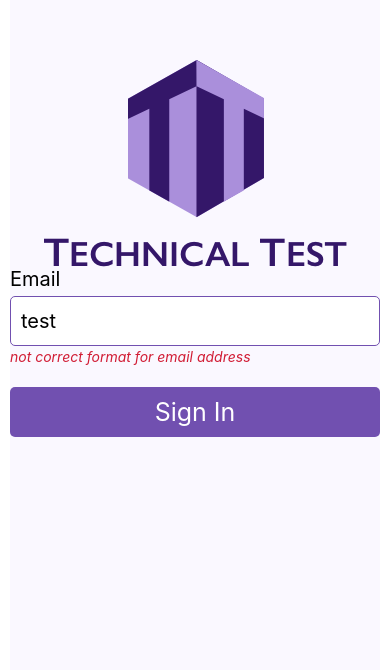
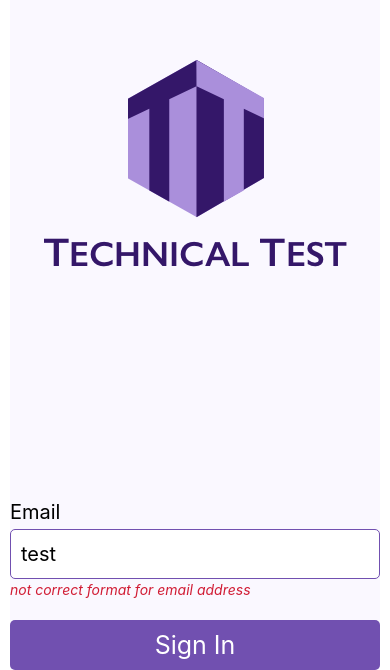
Before and after one commit to vananaz-systems/sampleloginform, a React Native app: screen / in a window 390 px wide. Shown: the part 174-844 px from the top of the page. Built offline with nearby package versions, Linux system fonts and the light colour scheme.

Commit message:
centerize logo

```diff
--- a/App.js
+++ b/App.js
@@ -13,8 +13,10 @@ export default class App extends React.Component {
         <View style={{
           alignItems: 'center',
           justifyContent: 'center',
+          flex: 1,
         }}>
-          <Image source={require('./assets/Logo.png')}/>
+          <Image
+            source={require('./assets/Logo.png')}/>
         </View>
           <View
             style = {{
@@ -96,7 +98,6 @@ const styles = StyleSheet.create({
     flex: 1,
     backgroundColor: colors.backgroundColor,
     alignItems: 'center',
-    justifyContent: 'center',
     marginHorizontal: 10,
   },
   formItem: {
```
